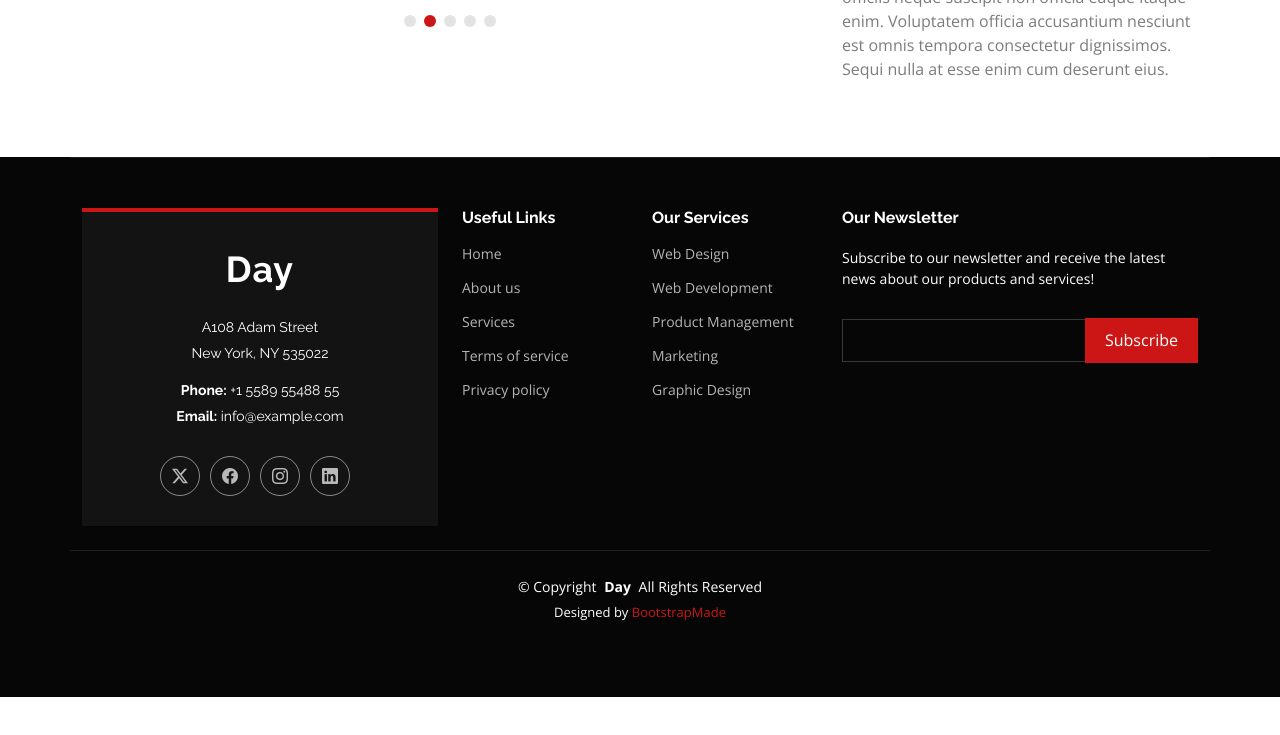
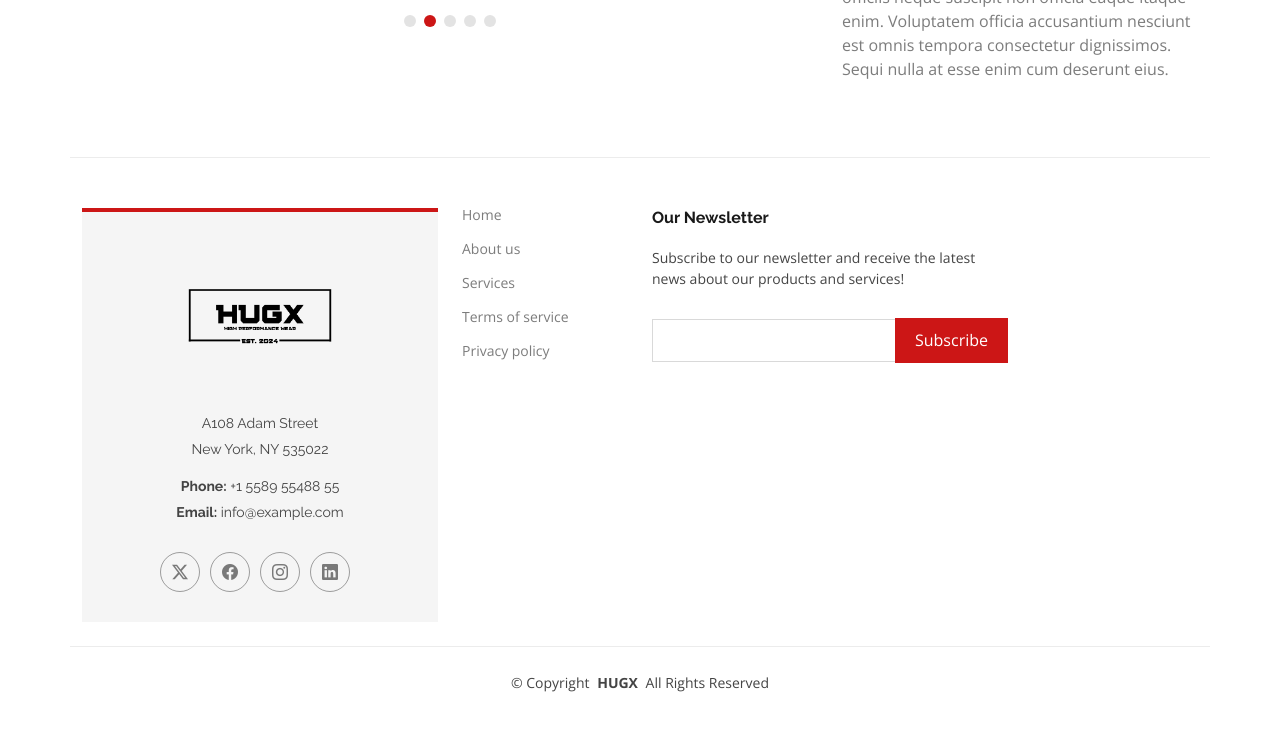
Before and after one commit to MSValencia2404/HUGX_Proto, a plain HTML site: page portfolio-details.html in a window 1280 px wide. Shown: the part 523-1258 px from the top of the page. Before the commit the page ends 1220 px from the top, so only its background shows below. Drawn offline with nearby package versions, Linux system fonts and the light colour scheme.

Commit message:
portfolio-details.html

```diff
--- a/portfolio-details.html
+++ b/portfolio-details.html
@@ -148,13 +148,13 @@
 
   </main>
 
-  <footer id="footer" class="footer position-relative dark-background">
+<footer id="footer" class="footer position-relative">
 
     <div class="container footer-top">
       <div class="row gy-4">
         <div class="col-lg-4 col-md-6">
           <div class="footer-about">
-            <a href="index.html" class="logo sitename">Day</a>
+            <a href="index.html" class="logo sitename"><img src="./assets/img/logo.png" width="150" height="150" alt=""></a>
             <div class="footer-contact pt-3">
               <p>A108 Adam Street</p>
               <p>New York, NY 535022</p>
@@ -171,7 +171,6 @@
         </div>
 
         <div class="col-lg-2 col-md-3 footer-links">
-          <h4>Useful Links</h4>
           <ul>
             <li><a href="#">Home</a></li>
             <li><a href="#">About us</a></li>
@@ -181,16 +180,6 @@
           </ul>
         </div>
 
-        <div class="col-lg-2 col-md-3 footer-links">
-          <h4>Our Services</h4>
-          <ul>
-            <li><a href="#">Web Design</a></li>
-            <li><a href="#">Web Development</a></li>
-            <li><a href="#">Product Management</a></li>
-            <li><a href="#">Marketing</a></li>
-            <li><a href="#">Graphic Design</a></li>
-          </ul>
-        </div>
 
         <div class="col-lg-4 col-md-12 footer-newsletter">
           <h4>Our Newsletter</h4>
@@ -207,14 +196,7 @@
     </div>
 
     <div class="container copyright text-center mt-4">
-      <p>© <span>Copyright</span> <strong class="px-1 sitename">Day</strong> <span>All Rights Reserved</span></p>
-      <div class="credits">
-        <!-- All the links in the footer should remain intact. -->
-        <!-- You can delete the links only if you've purchased the pro version. -->
-        <!-- Licensing information: https://bootstrapmade.com/license/ -->
-        <!-- Purchase the pro version with working PHP/AJAX contact form: [buy-url] -->
-        Designed by <a href="https://bootstrapmade.com/">BootstrapMade</a>
-      </div>
+      <p>© <span>Copyright</span> <strong class="px-1 sitename">HUGX</strong> <span>All Rights Reserved</span></p>
     </div>
 
   </footer>
```
